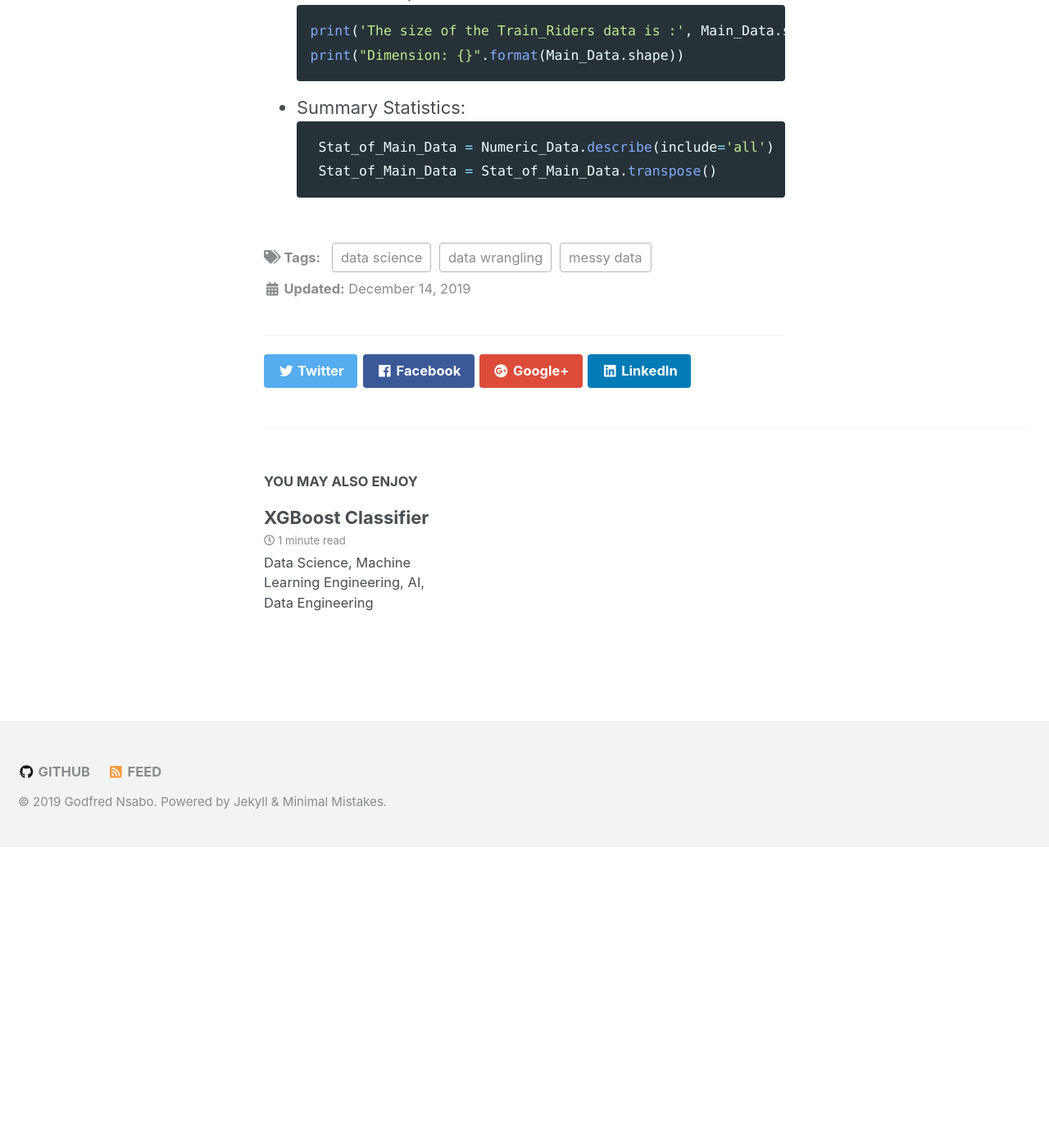
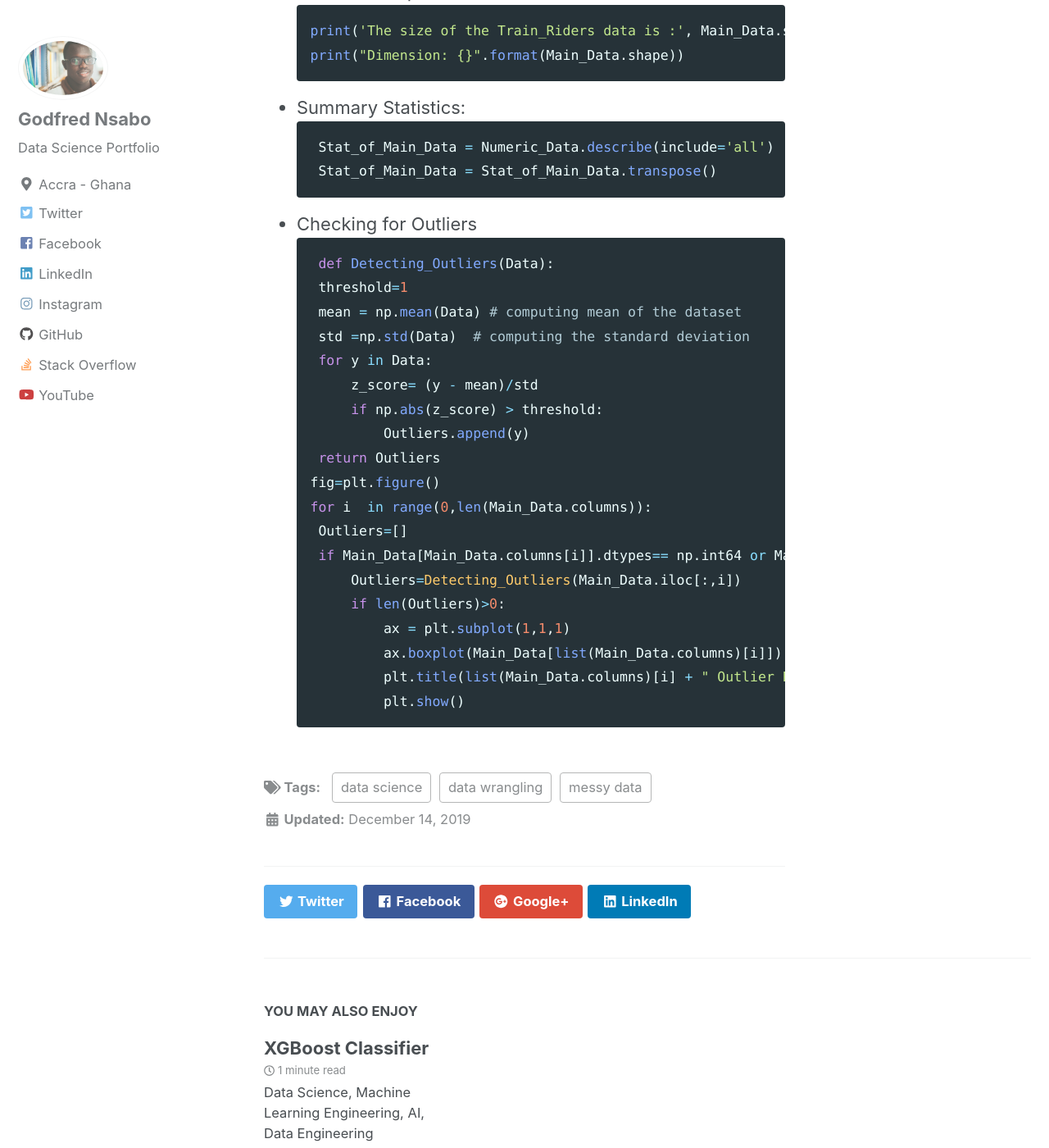
Before and after one commit to iamgoddey/iamgoddey.github.io, a Jekyll site: the page built from _posts/2018-01-28-perceptron.md, in a window 1280 px wide and 1400 px high, scrolled down 2471 px. Shown: the whole window at 82% size. Built offline with Jekyll 4.4.1, drawn with Linux system fonts in a browser that asks for light colours; nearby versions of some CDN libraries; before the commit the page ends 3505 px from its top, so only the background shows below that.

Commit message:
new github

````diff
--- a/_posts/2018-01-28-perceptron.md
+++ b/_posts/2018-01-28-perceptron.md
@@ -55,3 +55,25 @@ print("Dimension: {}".format(Main_Data.shape))
     Stat_of_Main_Data = Numeric_Data.describe(include='all')
     Stat_of_Main_Data = Stat_of_Main_Data.transpose()
  ```
+ * Checking for Outliers
+ ```python
+ def Detecting_Outliers(Data):
+    threshold=1
+    mean = np.mean(Data) # computing mean of the dataset
+    std =np.std(Data)  # computing the standard deviation
+    for y in Data:
+        z_score= (y - mean)/std
+        if np.abs(z_score) > threshold:
+            Outliers.append(y)
+    return Outliers
+fig=plt.figure()
+for i  in range(0,len(Main_Data.columns)):
+    Outliers=[]
+    if Main_Data[Main_Data.columns[i]].dtypes== np.int64 or Main_Data[Main_Data.columns[i]].dtypes== np.int64  :
+        Outliers=Detecting_Outliers(Main_Data.iloc[:,i])
+        if len(Outliers)>0:
+            ax = plt.subplot(1,1,1)
+            ax.boxplot(Main_Data[list(Main_Data.columns)[i]])
+            plt.title(list(Main_Data.columns)[i] + " Outlier Plot")
+            plt.show()
+ ```
````
